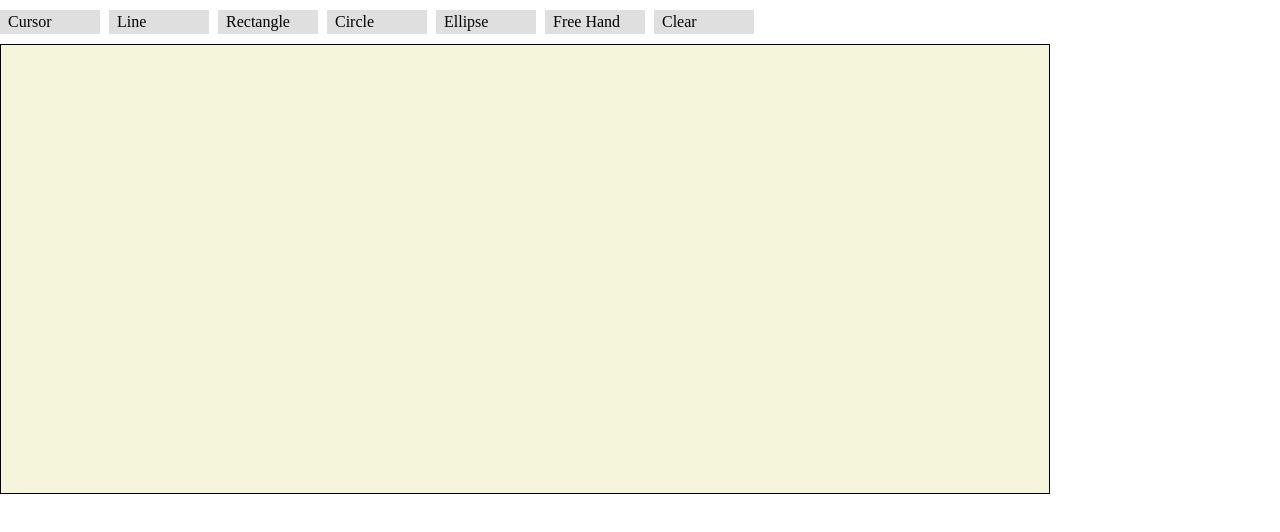
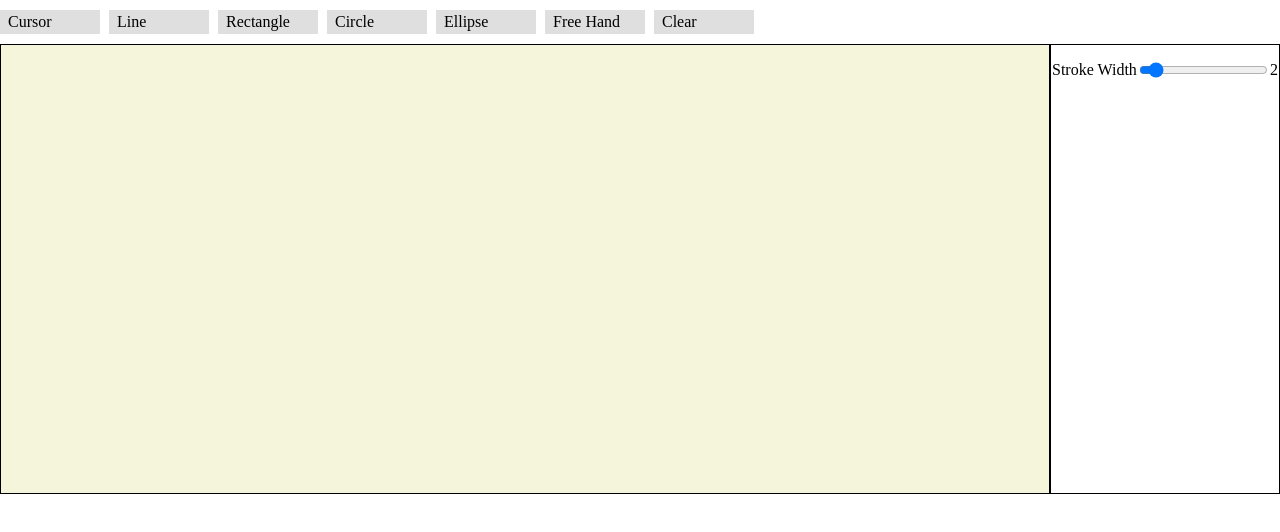
Before and after one commit to yogis75/Vanilla-Js-Paint, a plain HTML site: page index.html in a window 1280 px wide. Drawn offline with Linux system fonts and the light colour scheme.

Commit message:
stroke width slider

```diff
--- a/index.html
+++ b/index.html
@@ -17,6 +17,7 @@
       <span data-type="freeHand" class="button">Free Hand</span>
       <span data-type="clearCanvas" class="button">Clear</span>
     </nav>
+    <main class="wrapper">
       <div class="lineSpace">
         <svg
           data-type="canvas"
@@ -33,6 +34,20 @@
           xml:space="preserve"
         ></svg>
       </div>
+      <div class="controls">
+        <div class="strokeWidthWrapper">
+          <label for="stroke">Stroke Width</label>
+          <input
+            type="range"
+            name="stroke"
+            min="1"
+            max="14"
+            value="2"
+            data-type="strokeSlider"
+          /><span data-type="strokeSliderValue">2</span>
+        </div>
+      </div>
+    </main>
     <script src="./script.js"></script>
   </body>
 </html>
--- a/script.js
+++ b/script.js
@@ -7,6 +7,10 @@ var createCircle = document.querySelector("[data-type='circle']");
 var createEllipse = document.querySelector("[data-type='ellipse']");
 var createFreeHand = document.querySelector("[data-type='freeHand']");
 var clearCanvas = document.querySelector("[data-type='clearCanvas']");
+var strokeSlider = document.querySelector("[data-type='strokeSlider']");
+var strokeSliderValue = document.querySelector(
+  "[data-type='strokeSliderValue']"
+);
 
 var newElement;
 var elementType;
@@ -20,6 +24,11 @@ var fill = "none";
 var bufferSize;
 var strPath;
 var buffer = [];
+
+strokeSlider.oninput = function () {
+  strokeWidth = this.value;
+  strokeSliderValue.innerText = this.value;
+};
 
 document.addEventListener("click", function (e) {
   var itemType = e.target.dataset.type;
--- a/styles.css
+++ b/styles.css
@@ -23,12 +23,24 @@ svg {
 #drawingBoard {
   border: 1px solid;
 }
-#divSmoothingFactor {
-  position: absolute;
-  left: 14px;
-  top: 12px;
-}
 
 nav {
   margin-top: 0.6rem;
 }
+
+.controls {
+  width: 300px;
+  height: 450px;
+  border: 1px solid;
+}
+
+.wrapper {
+  display: flex;
+}
+
+.strokeWidthWrapper {
+  display: flex;
+  justify-content: space-around;
+  align-items: center;
+  padding-block: 1rem;
+}
```
Lines whose indentation alone changed are shown as unchanged.
